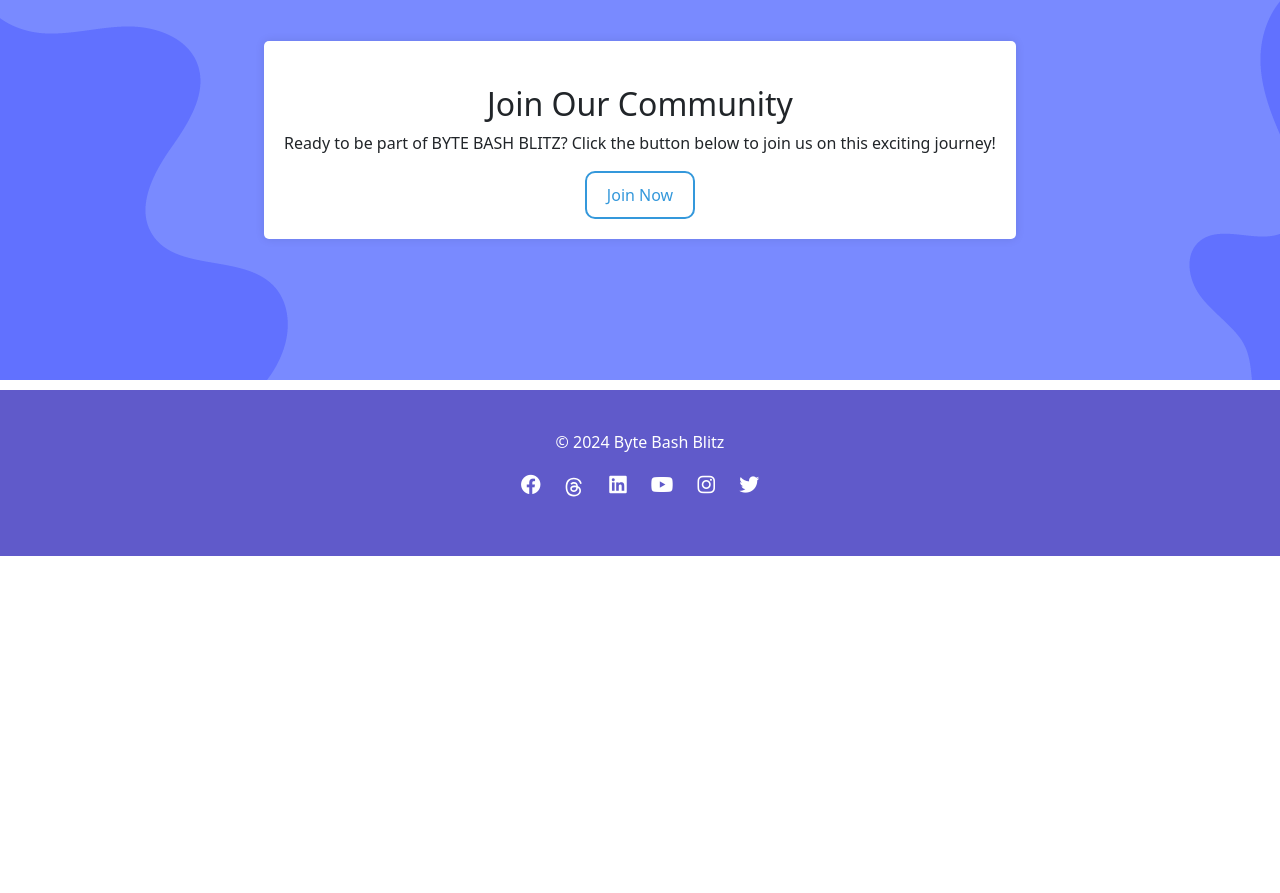
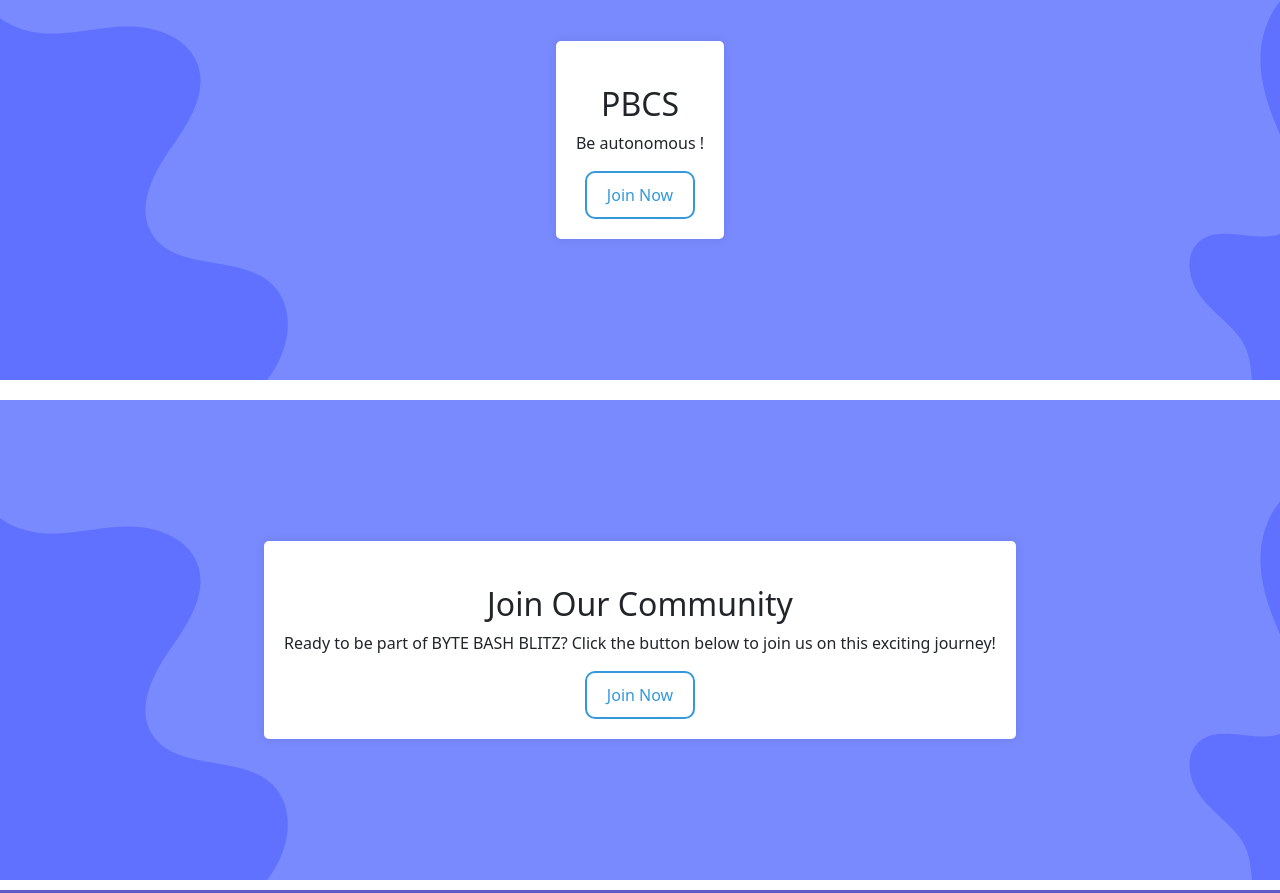
Before and after one commit to Byte-Bash-Blitz/byte-bash-blitz.github.io, a plain HTML site: page index.html in a window 1280 px wide. Shown: the part 2530-3423 px from the top of the page. Before the commit the page ends 3086 px from the top, so only its background shows below. Drawn offline with nearby package versions, Linux system fonts and the light colour scheme.

Commit message:
Update index.html

```diff
--- a/index.html
+++ b/index.html
@@ -96,12 +96,19 @@
   <section id="join" class="join-section">
      <div class="join-container">
       <br>
+      <h2>PBCS</h2>
+      <p>Be autonomous !</p>
+      <a href="https://byte-bash-blitz.notion.site/PBCS-Points-Breakdown-a9af4a9a49a74609a05ae9ad4676763f?pvs=4" class="btn-primary btn-color">Join Now</a>
+    </div>
+  </section>
+  <section id="join" class="join-section">
+     <div class="join-container">
+      <br>
       <h2>Join Our Community</h2>
       <p>Ready to be part of BYTE BASH BLITZ? Click the button below to join us on this exciting journey!</p>
       <a href="https://discord.com/invite/hsFPDHhsPK" class="btn-primary btn-color">Join Now</a>
     </div>
   </section>
-
 
   <footer>
     <div class="container">
```
